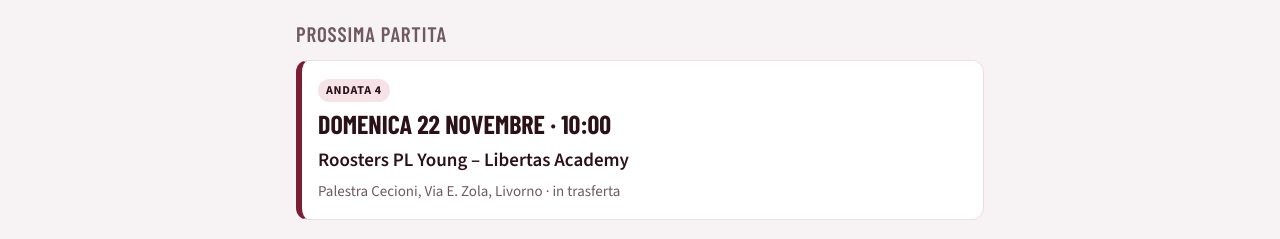
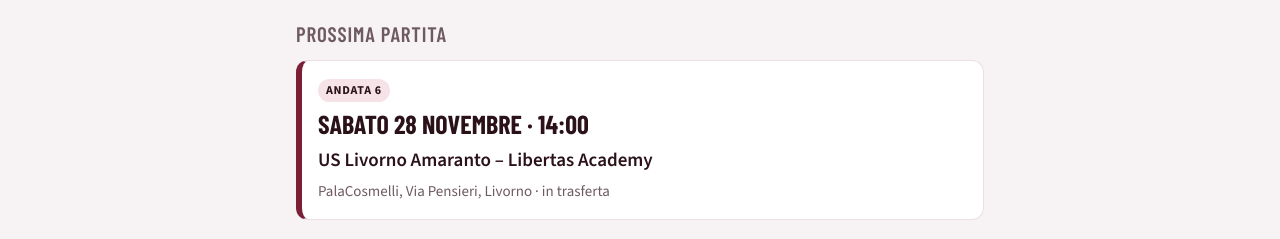
Before and after one commit to alessiomainardi83-spec/libertas-aquilotti, a plain HTML site: page index.html in a window 1280 px wide. Shown: the part 485-724 px from the top of the page. Drawn offline with nearby package versions, Linux system fonts and the light colour scheme.

Commit message:
Roosters PL - Libertas (22/11) rinviata a data da destinarsi
Co-Authored-By: Claude Opus 5.5 <noreply@anthropic.com>
Claude-Session: https://claude.ai/code/session_01WHuNKZcJgkyrTKr7QLQ3jZ

```diff
--- a/index.html
+++ b/index.html
@@ -106,7 +106,7 @@ footer a{color:inherit}
 
 <script>
 /* ================== DATI (da aggiornare) ================== */
-const AGGIORNATO = "2026-11-19";
+const AGGIORNATO = "2026-11-20";
 const CAMPIONATO = "Aquilotti Big · FIP Toscana · 1ª fase · Girone H";
 const FIP_URL = "https://fip.it/risultati/?group=campionati-regionali&regione_codice=TO&comitato_codice=RTO&sesso=M&codice_campionato=TAQB&codice_fase=1&codice_girone=86422";
 
@@ -123,6 +123,7 @@ const PAL = {
 };
 /* gara, data, ora, casa, ospite, palestra, giornata, punti casa, punti ospite (null = da giocare / non ancora pubblicato) */
 /* SPOSTAMENTI concordati tra le societa', non ancora sui comunicati FIP (inseriti il 16/11/2026): gare 010675, 010697, 010704. Non riportarle ai vecchi dati FIP finche' FIP non pubblica lo spostamento; quando esce, vale FIP. */
+/* RINVIATA a data da destinarsi (comunicato il 20/11/2026): gara 010673, Roosters PL Young-Libertas, era il 22/11/2026 ore 10:00 (Palestra Cecioni). Tolta dal programma: non rimetterla finche' FIP non pubblica una nuova data. */
 const G = [
  ["010665","2026-11-04","18:00","AMA","GHE","COS","Andata 1",18,6],
  ["010663","2026-11-07","18:30","VOL","ROO","VOL","Andata 1",18,6],
@@ -135,7 +136,6 @@ const G = [
  ["010674","2026-11-20","18:15","GHE","SPI","SGT","Andata 4",null,null],
  ["010677","2026-11-21","14:45","DBO","AMA","MAC","Andata 5",null,null],
  ["010672","2026-11-22","11:00","VOL","DBO","VOL","Andata 4",null,null],
- ["010673","2026-11-22","10:00","ROO","LIB","CEC","Andata 4",null,null],
  ["010679","2026-11-28","14:00","AMA","LIB","COS","Andata 6",null,null],
  ["010676","2026-11-28","16:00","SPI","ROO","POS","Andata 5",null,null],
  ["010675","2026-11-29","16:00","VOL","LIB","VOL","Andata 5",null,null],
--- a/scripts/aggiorna-fip.mjs
+++ b/scripts/aggiorna-fip.mjs
@@ -11,8 +11,9 @@ const IN_ATTESA = {
   "010675": {data: "2026-11-29", ora: "12:30"},
   "010697": {data: "2027-01-31", ora: "11:00"},
   "010704": {data: "2027-02-07", ora: "17:30"},
-  "010673": {data: "2026-11-22", ora: "15:00"}, // Roosters-Libertas anticipata alle 10:00 (19/11/2026)
 };
+// Gara 010673 (Roosters-Libertas) rinviata a data da destinarsi il 20/11/2026: tolta dalla pagina,
+// lo script aggiorna solo le righe presenti quindi non la rimette.
 const txt = s => s.replace(/<[^>]+>/g, ' ').replace(/&amp;/g, '&').replace(/&#39;|&apos;/g, "'").replace(/\s+/g, ' ').trim();
 
 async function giornata(ar, n) {
```
